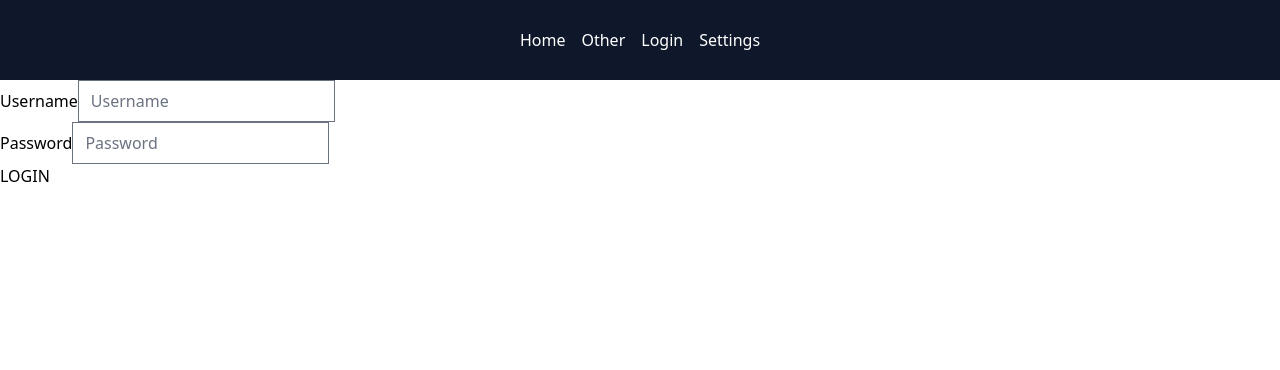
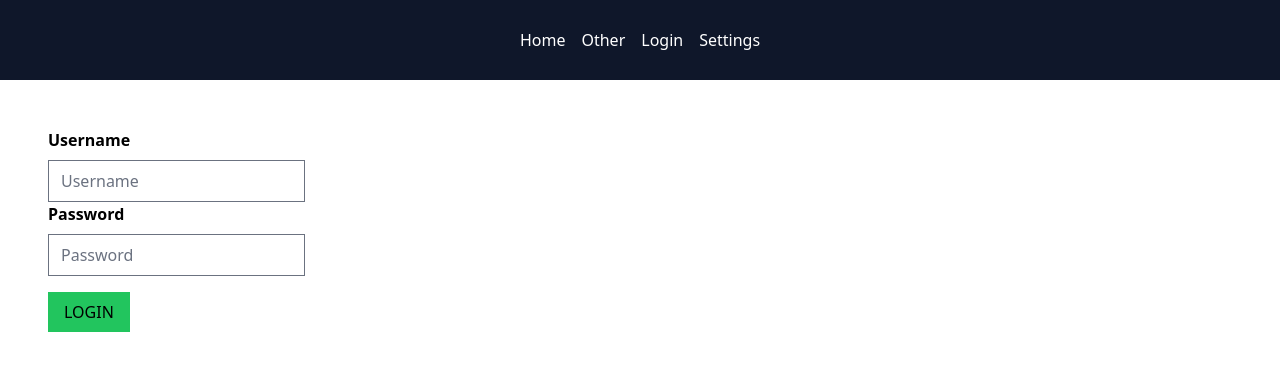
Before and after one commit to RoboCode9/company-directory, a Vue app: page /login in a window 1280 px wide. Shown: the top 370 px of the page. Built offline with nearby package versions, Linux system fonts and the light colour scheme; what @vueuse/firebase would draw is missing.

Commit message:
styled login page

```diff
--- a/src/views/LoginPage.vue
+++ b/src/views/LoginPage.vue
@@ -1,15 +1,15 @@
 <template>
-    <form class="" @submit.prevent>
+    <form class="m-12" @submit.prevent>
         <div>
-            <label for="username" class="">Username</label>
+            <label for="username" class="block mb-2 font-extrabold">Username</label>
             <input id="username" v-model="username" type="text" placeholder="Username">
         </div>
         <div>
-            <label for="Password" class="">Password</label>
+            <label for="Password" class="block mb-2 font-extrabold">Password</label>
             <input id="password" v-model="password" type="password" placeholder="Password">
         </div>
 
-        <button @click="logUserIn" class="">LOGIN</button>
+        <button @click="logUserIn" class="bg-green-500 mt-4 px-4 py-2 hover:bg-green-100">LOGIN</button>
 
     </form>
 </template>
```
